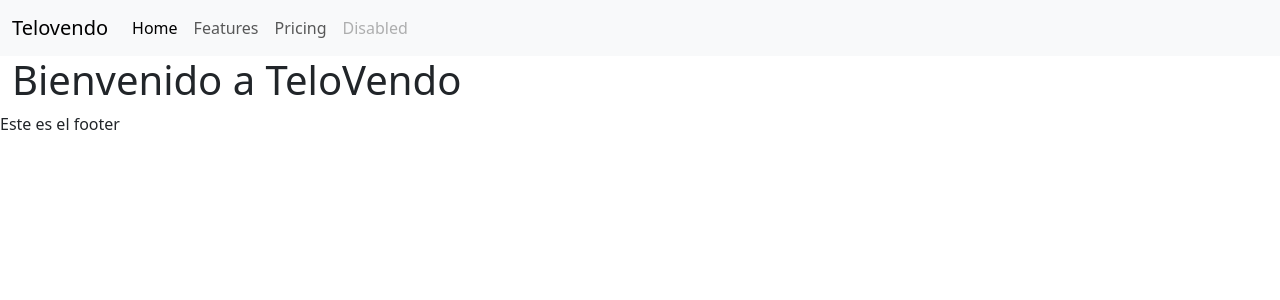
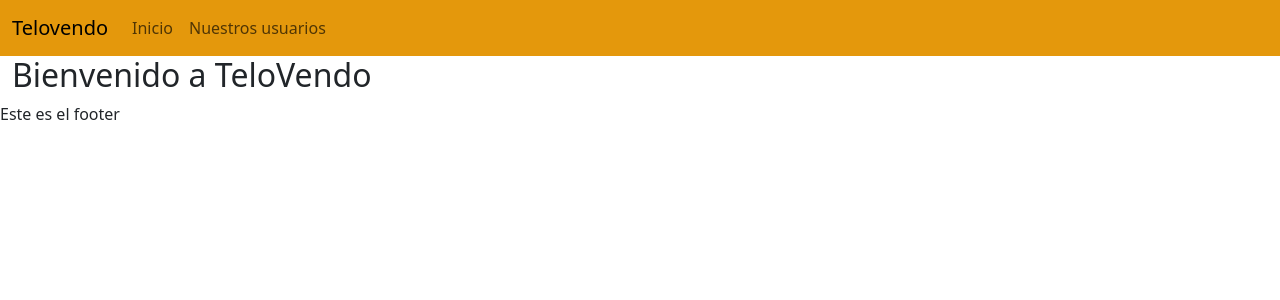
Before and after one commit to grupo-2-Bootcamp/telovendo, a Django app: page / in a window 1280 px wide. Shown: the top 300 px of the page. Run offline with Django 4.2, Linux system fonts and the light colour scheme.

Commit message:
Actualización parcial de views

```diff
--- /dev/null
+++ b/website/telovendo/static/styles/styles.css
@@ -0,0 +1,3 @@
+.navbar-color {
+    background-color: rgb(228, 152, 12);
+}
--- /dev/null
+++ b/website/telovendo/templates/base.html
@@ -0,0 +1,39 @@
+{% load static %}
+<!DOCTYPE html>
+<html lang="en">
+<head>
+    <meta charset="UTF-8">
+    <meta http-equiv="X-UA-Compatible" content="IE=edge">
+    <meta name="viewport" content="width=device-width, initial-scale=1.0">
+    <link href="https://cdn.jsdelivr.net/npm/bootstrap@5.3.0/dist/css/bootstrap.min.css" rel="stylesheet" integrity="sha384-9ndCyUaIbzAi2FUVXJi0CjmCapSmO7SnpJef0486qhLnuZ2cdeRhO02iuK6FUUVM" crossorigin="anonymous">
+    <link href="{% static 'styles/styles.css' %}" rel="stylesheet">
+    <title>Telovendo - {{title}}</title>
+</head>
+<body>
+    <nav class="navbar navbar-expand-lg navbar-color">
+        <div class="container-fluid">
+            <a class="navbar-brand" href="/">Telovendo</a>
+            <button class="navbar-toggler" type="button" data-bs-toggle="collapse" data-bs-target="#navbarNav" aria-controls="navbarNav" aria-expanded="false" aria-label="Toggle navigation">
+                <span class="navbar-toggler-icon"></span>
+            </button>
+            <div class="collapse navbar-collapse" id="navbarNav">
+                <ul class="navbar-nav">
+                    <li class="nav-item"> <a class="nav-link" aria-current="page" href="/">Inicio</a> </li>
+                    <li class="nav-item"> <a class="nav-link" href="/usuarios">Nuestros usuarios</a> </li>
+                </ul>
+            </div>
+        </div>
+    </nav>
+
+    <div class="container-fluid">
+        {% block content %}
+        {% endblock %}
+    </div>
+
+    <footer>
+        <p>Este es el footer</p>
+    </footer>
+
+    <script src="https://cdn.jsdelivr.net/npm/bootstrap@5.3.0/dist/js/bootstrap.bundle.min.js" integrity="sha384-geWF76RCwLtnZ8qwWowPQNguL3RmwHVBC9FhGdlKrxdiJJigb/j/68SIy3Te4Bkz" crossorigin="anonymous"></script>
+</body>
+</html>
--- a/website/telovendo/templates/telovendo/base.html
+++ /dev/null
@@ -1,47 +0,0 @@
-<!DOCTYPE html>
-<html lang="en">
-<head>
-    <meta charset="UTF-8">
-    <meta http-equiv="X-UA-Compatible" content="IE=edge">
-    <meta name="viewport" content="width=device-width, initial-scale=1.0">
-    <link href="https://cdn.jsdelivr.net/npm/bootstrap@5.3.0/dist/css/bootstrap.min.css" rel="stylesheet" integrity="sha384-9ndCyUaIbzAi2FUVXJi0CjmCapSmO7SnpJef0486qhLnuZ2cdeRhO02iuK6FUUVM" crossorigin="anonymous">
-    <title>Usuarios</title>
-</head>
-<body>
-    <nav class="navbar navbar-expand-lg bg-body-tertiary">
-        <div class="container-fluid">
-          <a class="navbar-brand" href="#">Telovendo</a>
-          <button class="navbar-toggler" type="button" data-bs-toggle="collapse" data-bs-target="#navbarNav" aria-controls="navbarNav" aria-expanded="false" aria-label="Toggle navigation">
-            <span class="navbar-toggler-icon"></span>
-          </button>
-          <div class="collapse navbar-collapse" id="navbarNav">
-            <ul class="navbar-nav">
-              <li class="nav-item">
-                <a class="nav-link active" aria-current="page" href="#">Home</a>
-              </li>
-              <li class="nav-item">
-                <a class="nav-link" href="#">Features</a>
-              </li>
-              <li class="nav-item">
-                <a class="nav-link" href="#">Pricing</a>
-              </li>
-              <li class="nav-item">
-                <a class="nav-link disabled">Disabled</a>
-              </li>
-            </ul>
-          </div>
-        </div>
-      </nav>
-
-    <div class="container-fluid">
-        {% block content %}
-        {% endblock %}
-    </div>
-
-    <footer>
-        <p>Este es el footer</p>
-    </footer>
-
-    <script src="https://cdn.jsdelivr.net/npm/bootstrap@5.3.0/dist/js/bootstrap.bundle.min.js" integrity="sha384-geWF76RCwLtnZ8qwWowPQNguL3RmwHVBC9FhGdlKrxdiJJigb/j/68SIy3Te4Bkz" crossorigin="anonymous"></script>
-</body>
-</html>
--- a/website/telovendo/templates/telovendo/index.html
+++ b/website/telovendo/templates/telovendo/index.html
@@ -1,5 +1,5 @@
-{% extends "./base.html" %}
+{% extends "base.html" %}
 
-        {% block content %}
-        <h1>{{bienvenida}}</h1>
-        {% endblock %}
+    {% block content %}
+        <h2>{{title}}</h2>
+    {% endblock %}
--- a/website/telovendo/templates/telovendo/usuarios.html
+++ b/website/telovendo/templates/telovendo/usuarios.html
@@ -1,4 +1,4 @@
-{% extends "./base.html" %}
+{% extends "base.html" %}
 
         {% block content %}
         <div class="card-group">
--- a/website/telovendo/views.py
+++ b/website/telovendo/views.py
@@ -7,15 +7,16 @@ class IndexView(TemplateView):
     template_name = 'telovendo/index.html'
 
     def get(self, request, *args, **kwargs):
-        bienvenida = "Bienvenido a TeloVendo"
-        return render(request, self.template_name, {"bienvenida": bienvenida})
+        title = "Bienvenido a TeloVendo"
+        return render(request, self.template_name, {"title": title})
 
 class UsuariosView(TemplateView):
     template_name = 'telovendo/usuarios.html'
 
     def get(self, request, *args, **kwargs):
+        title = "Nuestros usuarios"
         usuarios = [
-           {
+            {
             "imagen": "https://picsum.photos/id/1/300/200",
             "nombre": "Carlo",
             "apellido": "Vasquez",
@@ -51,4 +52,4 @@ class UsuariosView(TemplateView):
             "password": "abcdefgh"
             },
         ]
-        return render(request, self.template_name, {"usuarios": usuarios})
+        return render(request, self.template_name, {"usuarios": usuarios, "title": title,})
```
